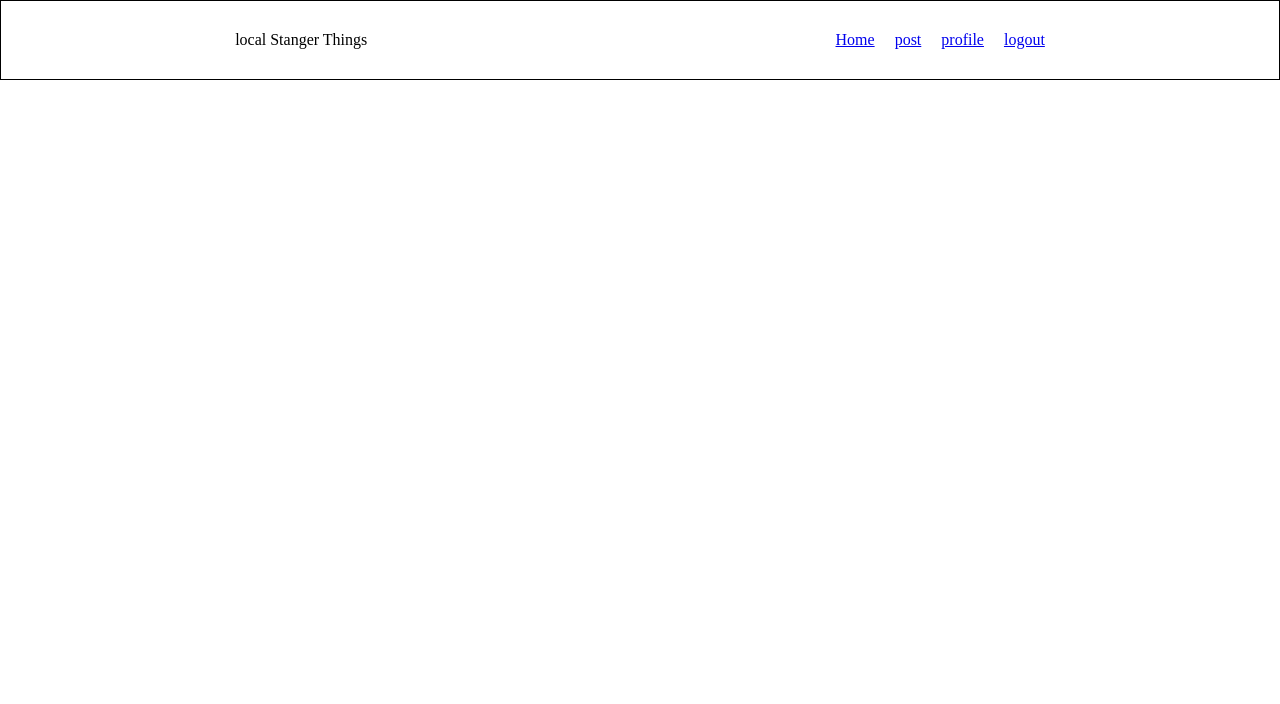
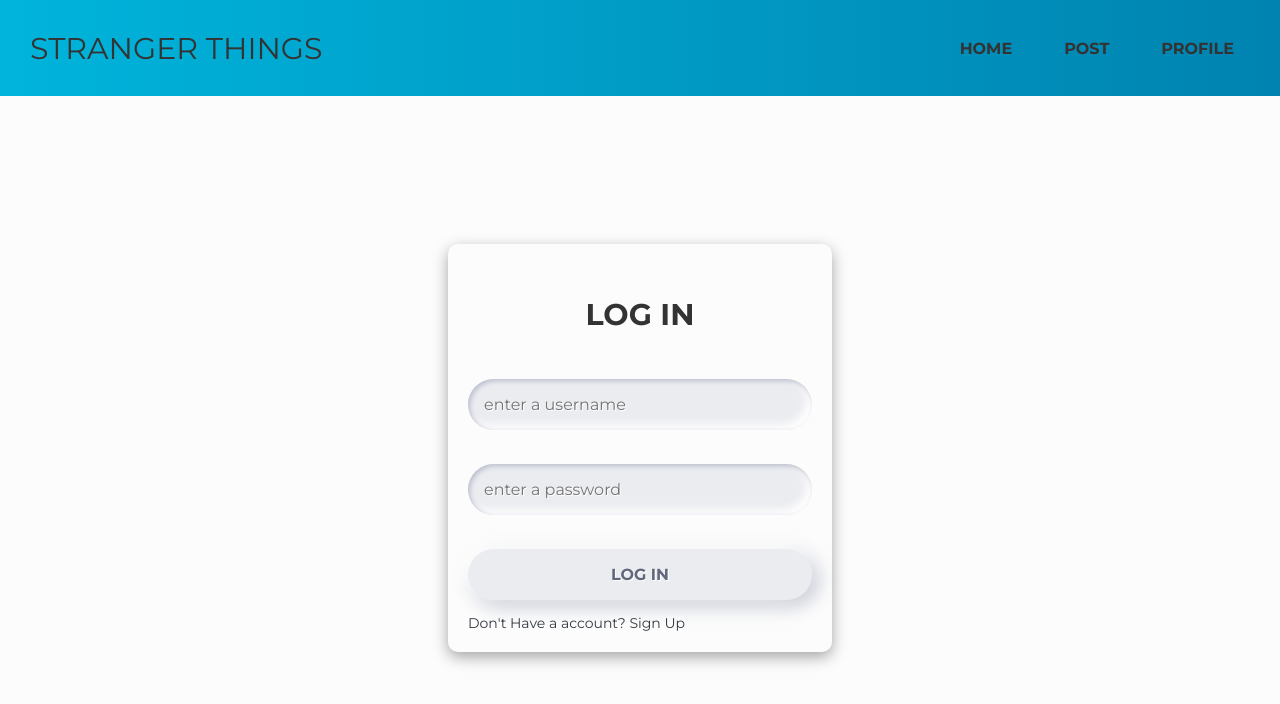
Before and after one commit to yeisonnn/Stranger-things-project, a React app: page / in a window 1280 px wide. Built offline with nearby package versions, Linux system fonts and the light colour scheme; a web font is replaced by a local one.

Commit message:
sign up - log in

```diff
--- a/src/components/App.js
+++ b/src/components/App.js
@@ -1,18 +1,27 @@
-import React from 'react';
+import React, { useEffect, useState } from 'react';
 import Nav from './Nav';
-import {Route, Routes} from 'react-router-dom'
+import { Route, Routes } from 'react-router-dom';
 import Home from './Home';
 import Post from './Post';
 import Profile from './Profile';
 import Logout from './Logout';
+import fetchPost from '../api';
+import LogIn from './LogIn';
+import SignUp from './SignUp';
 
+const url =
+  'https://strangers-things.herokuapp.com/api/2206-FTB-ET-WEB-FT/posts';
 
 function App() {
+  const [isLoggedIn, setIsLoggedIn] = useState(false);
+
   return (
     <div>
-      <Nav />
-    <main className='main'>
+      <Nav isLoggedIn={isLoggedIn} />
+      <main className="main">
         <Routes>
+          <Route path="/" element={<LogIn setIsLoggedIn={setIsLoggedIn} />} />
+          <Route path="/signUp" element={<SignUp />} />
           <Route path="/Home" element={<Home />} />
           <Route path="/Profile" element={<Profile />} />
           <Route path="/Post" element={<Post />} />
--- /dev/null
+++ b/src/components/Form.module.css
@@ -0,0 +1,91 @@
+@import url('https://fonts.googleapis.com/css2?family=Montserrat:ital,wght@0,300;0,400;0,700;0,900;1,400;1,500&display=swap');
+
+:root {
+  --ruler: 1.6rem;
+  --color-red: #ae1100;
+  --color-bg: #ebecf0;
+  --color-shadow: #babecc;
+  --color-white: #fff;
+}
+
+.form {
+  display: flex;
+  flex-direction: column;
+  gap: 1.4rem;
+  font-size: 2rem;
+
+  font-family: 'Montserrat', sans-serif;
+  padding: 2rem;
+  box-shadow: rgba(0, 0, 0, 0.35) 0px 5px 15px;
+  width: 30%;
+  border-radius: 10px;
+}
+
+.form h2 {
+  padding: 3.2rem;
+  text-align: center;
+}
+
+.form button,
+input {
+  border: 0;
+  outline: 0;
+  border-radius: 3.2rem;
+  padding: 1.6rem;
+  font-size: 1.6rem;
+  background-color: var(--color-bg);
+  text-shadow: 1px 1px 0 var(--color-white);
+  font-family: inherit;
+}
+
+.form label {
+  display: block;
+  margin-bottom: 2rem;
+  width: 100%;
+}
+
+.form input {
+  box-shadow: inset 2px 2px 5px var(--color-shadow), inset -5px -5px 10px #fff;
+  width: 100%;
+  transition: all 0.2s ease-in-out;
+  appearance: none;
+  -webkit-appearance: none;
+}
+
+.form input:focus {
+  box-shadow: inset 1px 1px 2px var(--color-shadow),
+    inset -1px -1px 2px var(--color-white);
+}
+
+.form button {
+  color: #61677c;
+  font-weight: bold;
+  box-shadow: -5px -5px 20px var(--color-white),
+    5px 5px 20px var(--color-shadow);
+  transition: all 0.2s ease-in-out;
+  cursor: pointer;
+  font-weight: 600;
+}
+
+.form button:hover {
+  box-shadow: -2px -2px 5px var(--color-white), 2px 2px 5px var(--color-shadow);
+}
+
+.form button:active {
+  box-shadow: inset 1px 1px 2px var(--color-shadow),
+    inset -1px -1px 2px var(--color-white);
+}
+
+.signUp {
+  font-size: 1.4rem;
+}
+
+.signUp a {
+  color: #343a40;
+  text-decoration: none;
+}
+
+.signUp a:hover {
+  border-bottom: 1px solid #f03e3e;
+  color: #212529;
+}
--- /dev/null
+++ b/src/components/LogIn.js
@@ -0,0 +1,112 @@
+import React, { useState } from 'react';
+import { Link, useNavigate } from 'react-router-dom';
+import { getCurrentData } from '../utils/auth';
+import classes from './Form.module.css';
+
+const LogIn = (props) => {
+  const { setIsLoggedIn } = props;
+  const [username, setUsername] = useState('');
+  const [password, setPassword] = useState('');
+  const navigate = useNavigate();
+  setIsLoggedIn(false);
+
+  // From local storage
+  const token = getCurrentData('token');
+  const user = getCurrentData('username');
+  const userPassword = getCurrentData('password');
+
+  const URL = `https://strangers-things.herokuapp.com/api/2206-FTB-ET-WEB-FT/users/me`;
+
+  const userLoginFetch = async (url) => {
+    try {
+      const response = await fetch(url, {
+        method: 'GET',
+        headers: {
+          'Content-Type': 'application/json',
+          Authorization: `Bearer ${token}`,
+        },
+      });
+
+      if (!response.ok) {
+        throw new Error('Something Went Wrong');
+      }
+
+      const data = await response.json();
+      if (data.data) {
+        navigate('/profile');
+      }
+      console.log(data);
+      return data;
+    } catch (error) {
+      console.error(error);
+    }
+  };
+
+  const loginUserHandler = async (e) => {
+    e.preventDefault();
+    if (username === user && password === userPassword) {
+      await userLoginFetch(URL);
+      setIsLoggedIn(true);
+    }
+  };
+
+  console.log(URL);
+
+  return (
+    <form className={classes['form']} onSubmit={loginUserHandler}>
+      <h2>LOG IN</h2>
+      <label htmlFor="username">
+        <input
+          id="username"
+          type="text"
+          placeholder="enter a username"
+          value={username}
+          onChange={(e) => setUsername(e.target.value)}
+        />
+      </label>
+
+      <label htmlFor="password">
+        <input
+          id="password"
+          type="password"
+          placeholder="enter a password"
+          value={password}
+          onChange={(e) => setPassword(e.target.value)}
+        />
+      </label>
+
+      <button type="submit">LOG IN</button>
+      <p className={classes.signUp}>
+        <Link to="/signUp">Don't Have a account? Sign Up</Link>
+      </p>
+    </form>
+  );
+};
+
+export default LogIn;
+
+/*
+<form className="login-form" onSubmit={loginUserHandler}>
+      <h2>LOG IN</h2>
+      <label htmlFor="username">Username</label>
+      <input
+        id="username"
+        type="text"
+        placeholder="enter a username"
+        value={username}
+        onChange={(e) => setUsername(e.target.value)}
+      />
+      <label htmlFor="password">Password</label>
+      <input
+        id="password"
+        type="text"
+        placeholder="enter a password"
+        value={password}
+        onChange={(e) => setPassword(e.target.value)}
+      />
+      <button type="submit">LOG IN</button>
+      <p>
+        <Link to="/signUp">Don't Have a account? Sign Up</Link>
+      </p>
+    </form>
+*/
--- a/src/components/Logout.js
+++ b/src/components/Logout.js
@@ -1,7 +1,5 @@
-const Logout = () => {
-    return ( <h1>
-        Logout
-    </h1> );
-}
+const Logout = (props) => {
+  return <h1>Logout</h1>;
+};
 
 export default Logout;
--- a/src/components/Nav.js
+++ b/src/components/Nav.js
@@ -1,19 +1,31 @@
-import {Link} from "react-router-dom"
+import { Link } from 'react-router-dom';
+import classes from './Nav.module.css';
 
-const Nav = () => {
-    return ( <nav className="navbar">
-        <div className="navbar-logo">
-            local Stanger Things
-        </div>
-        <div className="navbar-list">
-            <ul className="navbar-links">
-                <li><Link to="/Home">Home</Link></li>
-                <li><Link to="/Post">post</Link></li>
-                <li><Link to="/Profile">profile</Link></li>
-                <li><Link to="/Logout">logout</Link></li>
-            </ul>
-        </div>
-    </nav> );
-}
+const Nav = (props) => {
+  const { isLoggedIn } = props;
+  return (
+    <nav className={classes.navbar}>
+      <div className={classes.logo}>STRANGER THINGS</div>
+      <div>
+        <ul>
+          <li>
+            <Link to="/Home">HOME</Link>
+          </li>
+          <li>
+            <Link to="/Post">POST</Link>
+          </li>
+          <li>
+            <Link to="/Profile">PROFILE</Link>
+          </li>
+          {isLoggedIn && (
+            <li>
+              <Link to="/">LOGOUT</Link>
+            </li>
+          )}
+        </ul>
+      </div>
+    </nav>
+  );
+};
 
 export default Nav;
--- /dev/null
+++ b/src/components/Nav.module.css
@@ -0,0 +1,36 @@
+.navbar {
+  width: 100%;
+  height: 12vh;
+  display: flex;
+  justify-content: space-between;
+  align-items: center;
+  font-size: 1.6rem;
+  font-family: 'Montserrat', sans-serif;
+  padding: 0 3rem;
+  background-image: linear-gradient(to right, #00b4db, #0083b0);
+  color: #333;
+}
+
+.logo {
+  font-size: 3rem;
+}
+.navbar ul {
+  display: flex;
+  list-style: none;
+  gap: 2rem;
+}
+
+.navbar a {
+  color: #333;
+  text-decoration: none;
+  display: inline-block;
+  padding: 1.6rem;
+  font-weight: bold;
+}
+
+.navbar a:hover {
+  background-image: linear-gradient(to right, #434343 0%, black 100%);
+  border-radius: 5px;
+  color: #fff;
+  font-weight: 400;
+}
--- a/src/components/Profile.js
+++ b/src/components/Profile.js
@@ -1,7 +1,13 @@
+import { getCurrentData } from '../utils/auth';
+
 const Profile = () => {
-    return ( <h1>
-        Profile
-    </h1> );
-}
+  const user = getCurrentData('username');
+  return (
+    <div>
+      <h1>welcome</h1>
+      <h2>{user}</h2>
+    </div>
+  );
+};
 
 export default Profile;
--- /dev/null
+++ b/src/components/SignUp.js
@@ -0,0 +1,95 @@
+import React, { useState } from 'react';
+import { useNavigate, Link } from 'react-router-dom';
+import { storeCurrentUser } from '../utils/auth';
+import classes from './Form.module.css';
+
+const url =
+  'https://strangers-things.herokuapp.com/api/2206-FTB-ET-WEB-FT/users/register';
+
+const SignUp = () => {
+  const [username, setUsername] = useState('');
+  const [password, setPassword] = useState('');
+  const [error, setError] = useState(false);
+  const navigate = useNavigate();
+
+  const userRegisterFetch = async (url) => {
+    try {
+      const response = await fetch(url, {
+        method: 'POST',
+        headers: {
+          'Content-Type': 'application/json',
+        },
+        body: JSON.stringify({
+          user: {
+            username: username,
+            password: password,
+          },
+        }),
+      });
+
+      if (!response.ok) {
+        setError(true);
+        throw new Error('Something went wrong');
+      }
+
+      const data = await response.json();
+      const { token } = data.data;
+      storeCurrentUser('token', token);
+      storeCurrentUser('username', username);
+      storeCurrentUser('password', password);
+      console.log(data.data);
+      return data;
+    } catch (error) {
+      console.error(error);
+    }
+  };
+
+  const registerUserHandler = async (e) => {
+    e.preventDefault();
+    await userRegisterFetch(url);
+    if (!error) {
+      navigate('/');
+    }
+    setUsername('');
+    setPassword('');
+  };
+
+  return (
+    <form className={classes['form']} onSubmit={registerUserHandler}>
+      <h2>SIGN UP</h2>
+      <label htmlFor="username">
+        <input
+          id="username"
+          type="text"
+          placeholder="enter a username"
+          value={username}
+          onChange={(e) => {
+            setUsername(e.target.value);
+            setError(false);
+          }}
+        />
+      </label>
+      {error && <span>Try another user name</span>}
+
+      <label htmlFor="password">
+        <input
+          id="password"
+          type="text"
+          placeholder="enter a password"
+          value={password}
+          onChange={(e) => {
+            setPassword(e.target.value);
+            setError(false);
+          }}
+        />
+      </label>
+
+      <button type="submit">SIGN UP</button>
+      <p className={classes.signUp}>
+        <Link to="/">Log In HERE!</Link>
+      </p>
+    </form>
+  );
+};
+
+export default SignUp;
--- a/src/index.css
+++ b/src/index.css
@@ -1,43 +1,36 @@
-@import url('https://fonts.googleapis.com/css2?family=Gentium+Book+Plus:ital,wght@0,400;0,700;1,400&display=swap');
+@import url('https://fonts.googleapis.com/css2?family=Montserrat:ital,wght@0,300;0,400;0,700;0,900;1,400;1,500&display=swap');
 
 * {
   margin: 0;
   padding: 0;
   box-sizing: border-box;
 }
+
+:root {
+  --ruler: 1.6rem;
+  --color-bg: #ebecf0;
+  --color-white: #fff;
+}
+
 html {
   font-size: 62.5%;
-  font-family: 'Gentium Book Plus', serif;
+  font-family: 'Montserrat', sans-serif;
+  color: #333;
 }
+
 body {
   font-family: -apple-system, BlinkMacSystemFont, 'Segoe UI', 'Roboto', 'Oxygen',
     'Ubuntu', 'Cantarell', 'Fira Sans', 'Droid Sans', 'Helvetica Neue',
     sans-serif;
   -webkit-font-smoothing: antialiased;
   -moz-osx-font-smoothing: grayscale;
-}
-
-.navbar {
-  width: 100%;
-  height: 10vh;
-  display: flex;
-  justify-content: space-around;
-  border: 1px solid #000;
-  align-items: center;
   font-size: 1.6rem;
-  font-family: 'Gentium Book Plus', serif;
-}
-
-.navbar-links {
-  display: flex;
-  list-style: none;
-  gap: 2rem;
+  background-color: hsl(0, 0%, 99%);
 }
 
 .main {
-  height: 90vh;
-  width: 100%;
-  display:flex;
+  min-height: 88vh;
+  display: flex;
   justify-content: center;
   align-items: center;
 }
--- /dev/null
+++ b/src/utils/auth.js
@@ -0,0 +1,12 @@
+export function storeCurrentUser(key, value) {
+  localStorage.setItem(key, JSON.stringify(value));
+}
+
+export function getCurrentData(key) {
+  const data = JSON.parse(localStorage.getItem(key));
+  return data;
+}
+
+export function clearCurrentData(key) {
+  localStorage.removeItem(key);
+}
```
Also changed, not shown: src/api/index.js (+10 -6 lines). Lines whose indentation alone changed are shown as unchanged.
